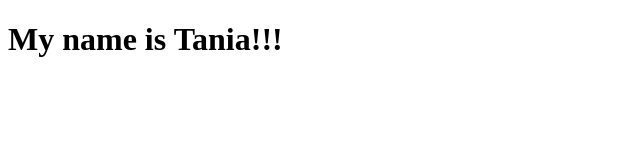
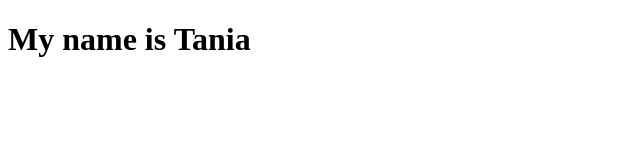
Before and after one commit to TaniaRichard24/first-github-project, a plain HTML site: page Index.html in a window 1280 px wide. Shown: the full height of the page, 0-640 px from the left. Drawn offline with Linux system fonts and the light colour scheme.

Commit message:
Remove exclamation marks

```diff
--- a/Index.html
+++ b/Index.html
@@ -7,6 +7,6 @@
     <title>Document</title>
 </head>
 <body>
-   <h1>My name is Tania!!!</h1>
+   <h1>My name is Tania</h1>
 </body>
 </html>
```
